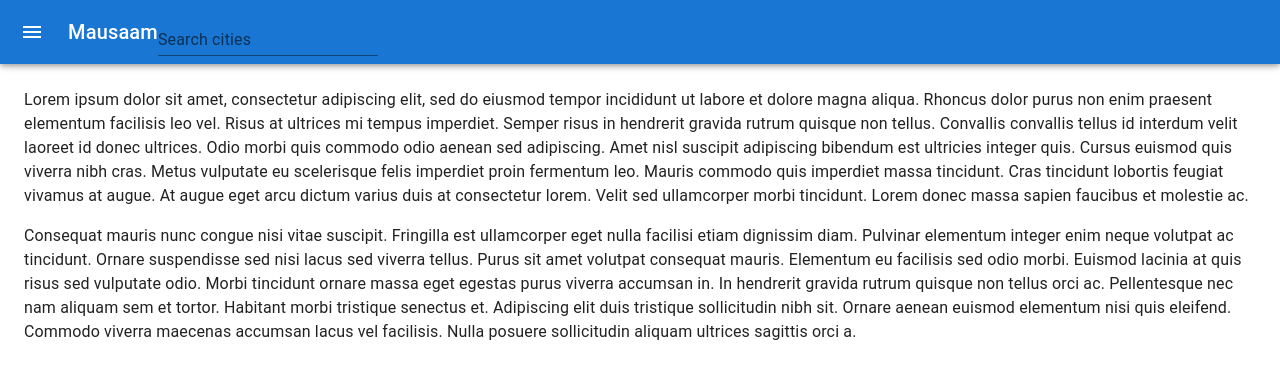
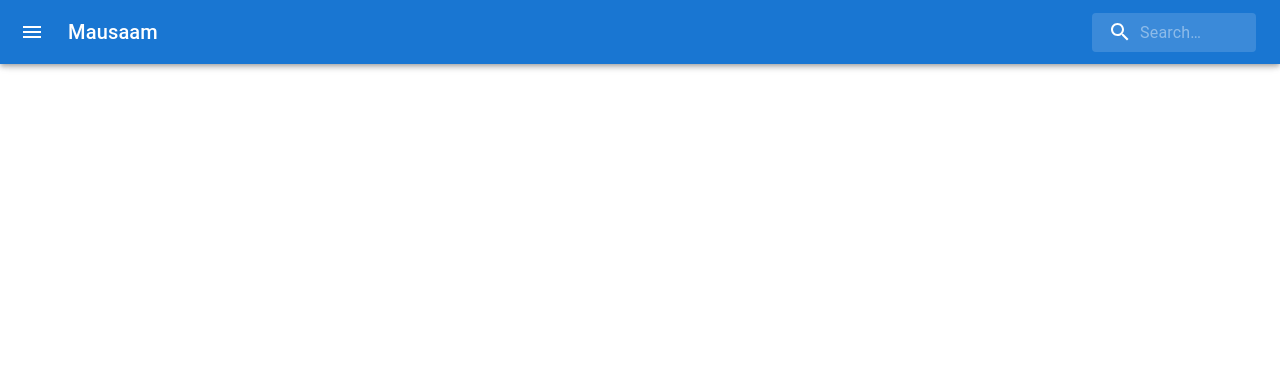
Before and after one commit to Abhra303/mausaam, a React (Create React App) app: page / in a window 1280 px wide. Shown: the top 378 px of the page. Built offline with nearby package versions, Linux system fonts and the light colour scheme.

Commit message:
Fix Search InputBase in the navbar

```diff
--- a/src/App.js
+++ b/src/App.js
@@ -1,47 +1,62 @@
 import './App.css';
 import * as React from 'react';
-import { styled, useTheme } from '@mui/material/styles';
-import { withStyles } from '@mui/styles';
+import { styled, useTheme, alpha } from '@mui/material/styles';
 import Box from '@mui/material/Box';
-import TextField from '@mui/material/TextField';
 import Drawer from '@mui/material/Drawer';
 import CssBaseline from '@mui/material/CssBaseline';
 import MuiAppBar from '@mui/material/AppBar';
 import Toolbar from '@mui/material/Toolbar';
-import { ThemeProvider } from '@mui/system';
-// import { createTheme } from '@mui/material';
-import { createTheme } from '@mui/material/styles';
-// import List from '@mui/material/Lis
+import InputBase from '@mui/material/InputBase';
 import Typography from '@mui/material/Typography';
 import Divider from '@mui/material/Divider';
 import IconButton from '@mui/material/IconButton';
 import MenuIcon from '@mui/icons-material/Menu';
 import ChevronLeftIcon from '@mui/icons-material/ChevronLeft';
 import ChevronRightIcon from '@mui/icons-material/ChevronRight';
-
-// import ListItem from '@mui/material/ListItem';
-// import ListItemIcon from '@mui/material/ListItemIcon';
-// import ListItemText from '@mui/material/ListItemText';
-// import InboxIcon from '@mui/icons-material/MoveToInbox';
-// import MailIcon from '@mui/icons-material/Mail';
+import SearchIcon from '@mui/icons-material/Search';
 
 const drawerWidth = 240;
 
-// const searchFieldTheme = createTheme({
-//   palette: {
-//     primary: {
-//       light: '#fff',
-//       main: '#fff',
-//       dark: '#fff',
-//     },
-//   },
-// });
+const Search = styled('div')(({ theme }) => ({
+  position: 'relative',
+  borderRadius: theme.shape.borderRadius,
+  backgroundColor: alpha(theme.palette.common.white, 0.15),
+  '&:hover': {
+    backgroundColor: alpha(theme.palette.common.white, 0.25),
+  },
+  marginLeft: 0,
+  width: '100%',
+  [theme.breakpoints.up('sm')]: {
+    marginLeft: theme.spacing(1),
+    width: 'auto',
+  },
+}));
 
-const styles = {
-  input: {
-    color: "#2EFF22"
-  }
-};
+const SearchIconWrapper = styled('div')(({ theme }) => ({
+  padding: theme.spacing(0, 2),
+  height: '100%',
+  position: 'absolute',
+  pointerEvents: 'none',
+  display: 'flex',
+  alignItems: 'center',
+  justifyContent: 'center',
+}));
+
+const StyledInputBase = styled(InputBase)(({ theme }) => ({
+  color: 'inherit',
+  '& .MuiInputBase-input': {
+    padding: theme.spacing(1, 1, 1, 0),
+    paddingLeft: `calc(1em + ${theme.spacing(4)})`,
+    transition: theme.transitions.create('width'),
+    width: '100%',
+    [theme.breakpoints.up('sm')]: {
+      width: '12ch',
+      '&:focus': {
+        width: '20ch',
+      },
+    },
+  },
+}));
 
 const Main = styled('main', { shouldForwardProp: (prop) => prop !== 'open' })(
   ({ theme, open }) => ({
@@ -61,11 +76,6 @@
     }),
   }),
 );
-
-
-// const SearchField = styled(TextField)(({theme}) => ({
-//   color: theme.palette.primary.main
-// }));
 
 const AppBar = styled(MuiAppBar, {
   shouldForwardProp: (prop) => prop !== 'open',
@@ -88,29 +98,17 @@
   display: 'flex',
   alignItems: 'center',
   padding: theme.spacing(0, 1),
-  // necessary for content to be below app bar
   ...theme.mixins.toolbar,
   justifyContent: 'flex-end',
 }));
 
-// {['Inbox', 'Starred', 'Send email', 'Drafts'].map((text, index) => (
-//     <ListItem button key={text}>
-//       <ListItemIcon>
-//         {index % 2 === 0 ? <InboxIcon /> : <MailIcon />}
-//       </ListItemIcon>
-//       <ListItemText primary={text} />
-//     </ListItem>
-//   ))}
-
-function App (props) {
+export default function App (props) {
   const theme = useTheme();
   const [open, setOpen] = React.useState(false);
 
   const handleDrawerOpen = () => {
     setOpen(true);
   };
-
-  const { classes } = props;
 
   const handleDrawerClose = () => {
     setOpen(false);
@@ -130,12 +128,20 @@
           >
             <MenuIcon />
           </IconButton>
-          <Typography variant="h6" noWrap component="div">
+          <Typography variant="h6" noWrap component="div"
+            sx={{ flexGrow: 1, display: { xs: 'none', sm: 'block' } }}
+          >
             Mausaam
           </Typography>
-          {/* <ThemeProvider theme={searchFieldTheme}> */}
-            <TextField className={classes.input} label="Search cities" type="search" variant="standard" />
-          {/* </ThemeProvider> */}
+          <Search>
+            <SearchIconWrapper>
+              <SearchIcon />
+            </SearchIconWrapper>
+            <StyledInputBase
+              placeholder="Search…"
+              inputProps={{ 'aria-label': 'search' }}
+            />
+          </Search>
         </Toolbar>
       </AppBar>
       <Drawer
@@ -160,36 +166,7 @@
       </Drawer>
       <Main open={open}>
         <DrawerHeader />
-        <Typography paragraph>
-          Lorem ipsum dolor sit amet, consectetur adipiscing elit, sed do eiusmod
-          tempor incididunt ut labore et dolore magna aliqua. Rhoncus dolor purus non
-          enim praesent elementum facilisis leo vel. Risus at ultrices mi tempus
-          imperdiet. Semper risus in hendrerit gravida rutrum quisque non tellus.
-          Convallis convallis tellus id interdum velit laoreet id donec ultrices.
-          Odio morbi quis commodo odio aenean sed adipiscing. Amet nisl suscipit
-          adipiscing bibendum est ultricies integer quis. Cursus euismod quis viverra
-          nibh cras. Metus vulputate eu scelerisque felis imperdiet proin fermentum
-          leo. Mauris commodo quis imperdiet massa tincidunt. Cras tincidunt lobortis
-          feugiat vivamus at augue. At augue eget arcu dictum varius duis at
-          consectetur lorem. Velit sed ullamcorper morbi tincidunt. Lorem donec massa
-          sapien faucibus et molestie ac.
-        </Typography>
-        <Typography paragraph>
-          Consequat mauris nunc congue nisi vitae suscipit. Fringilla est ullamcorper
-          eget nulla facilisi etiam dignissim diam. Pulvinar elementum integer enim
-          neque volutpat ac tincidunt. Ornare suspendisse sed nisi lacus sed viverra
-          tellus. Purus sit amet volutpat consequat mauris. Elementum eu facilisis
-          sed odio morbi. Euismod lacinia at quis risus sed vulputate odio. Morbi
-          tincidunt ornare massa eget egestas purus viverra accumsan in. In hendrerit
-          gravida rutrum quisque non tellus orci ac. Pellentesque nec nam aliquam sem
-          et tortor. Habitant morbi tristique senectus et. Adipiscing elit duis
-          tristique sollicitudin nibh sit. Ornare aenean euismod elementum nisi quis
-          eleifend. Commodo viverra maecenas accumsan lacus vel facilisis. Nulla
-          posuere sollicitudin aliquam ultrices sagittis orci a.
-        </Typography>
       </Main>
     </Box>
   );
 }
-
-export default withStyles(styles)(App);
```
